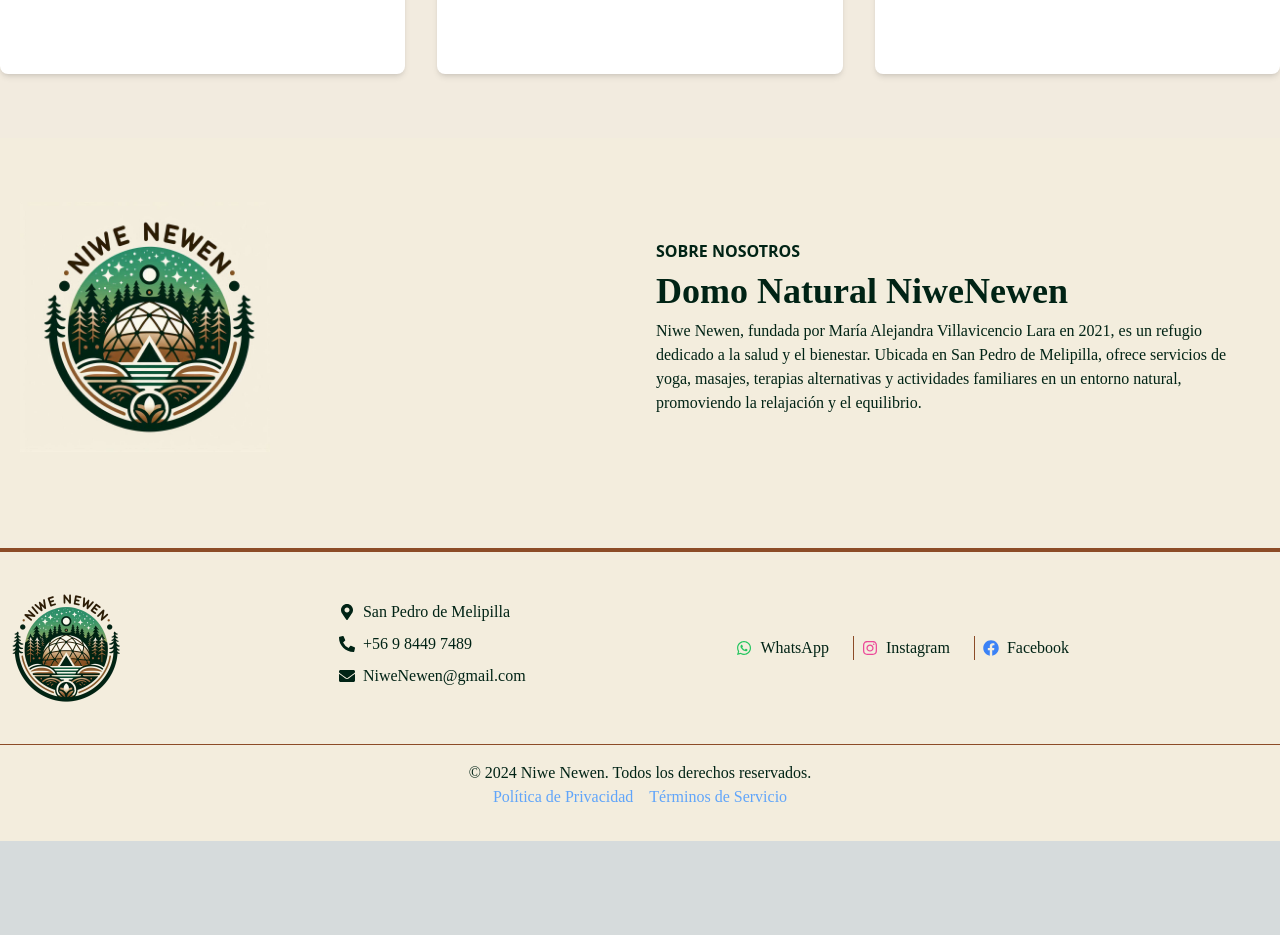
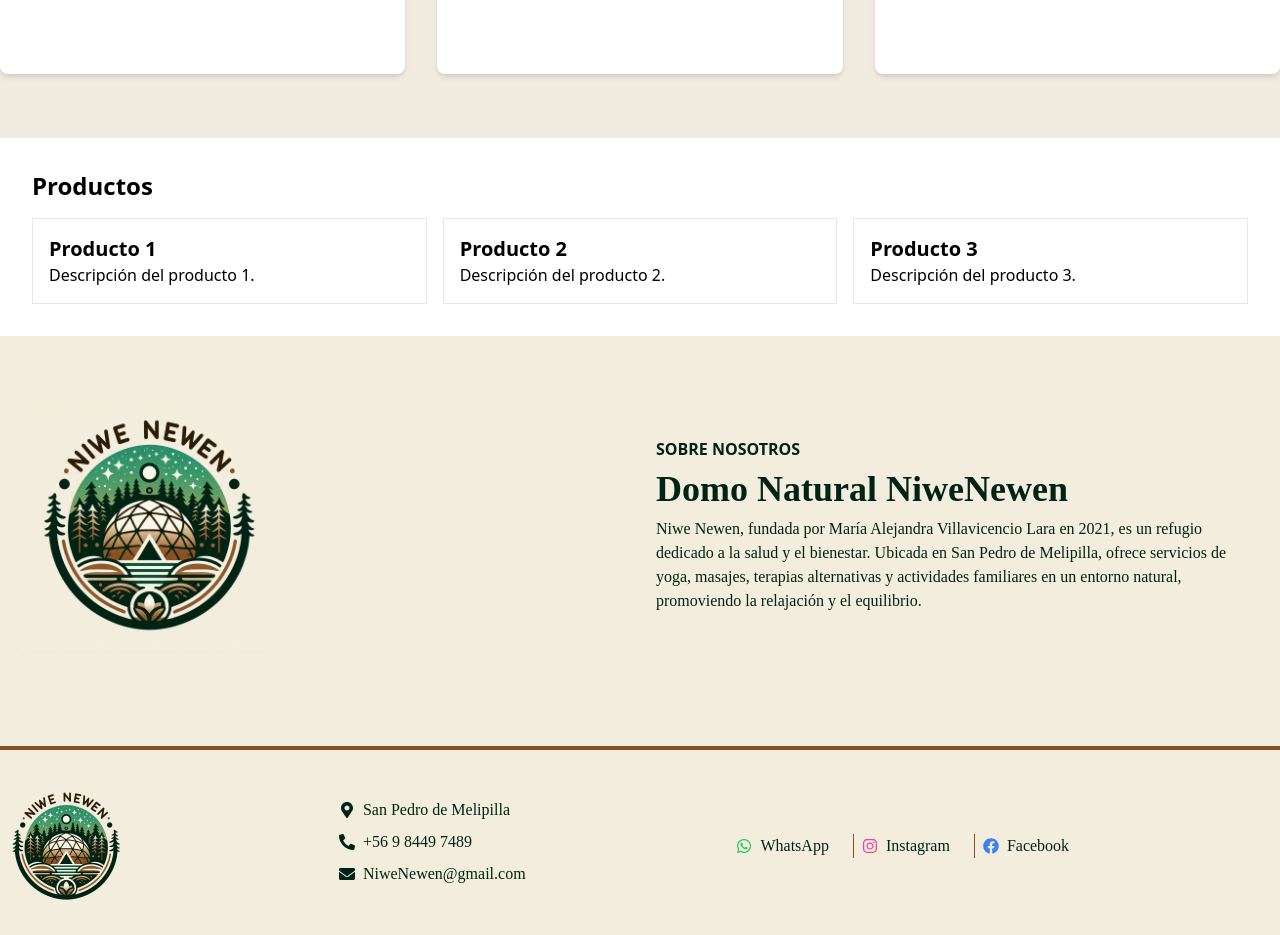
Before and after one commit to JKiddo-dev/NiweNewen, a Next.js app: page / in a window 1280 px wide. Shown: the part 1460-2395 px from the top of the page. Before the commit the page ends 2301 px from the top, so only its background shows below. Built offline with nearby package versions, Linux system fonts and the light colour scheme.

Commit message:
add productssection

```diff
--- a/app/page.tsx
+++ b/app/page.tsx
@@ -1,5 +1,6 @@
 import { About } from "@/components/About"
 import Hero from "@/components/Hero"
+import ProductsSection from "@/components/ProductsSection"
 import { Services } from "@/components/Services"
 import { StatisticsSection } from "@/components/StatisticsSection"
 
@@ -10,6 +11,7 @@
       <Hero/>
       <Services/>
       <StatisticsSection/>
+      <ProductsSection/>
       <About/>
     </>
   )
--- /dev/null
+++ b/components/ProductsSection.tsx
@@ -0,0 +1,26 @@
+import React from 'react';
+
+const ProductsSection = () => {
+  return (
+    <section className="bg-white p-8">
+      <h2 className="text-2xl font-bold mb-4">Productos</h2>
+      <div className="grid grid-cols-1 md:grid-cols-2 lg:grid-cols-3 gap-4">
+        <div className="border p-4">
+          <h3 className="text-xl font-semibold">Producto 1</h3>
+          <p>Descripción del producto 1.</p>
+        </div>
+        <div className="border p-4">
+          <h3 className="text-xl font-semibold">Producto 2</h3>
+          <p>Descripción del producto 2.</p>
+        </div>
+        <div className="border p-4">
+          <h3 className="text-xl font-semibold">Producto 3</h3>
+          <p>Descripción del producto 3.</p>
+        </div>
+        {/* Añade más productos según sea necesario */}
+      </div>
+    </section>
+  );
+};
+
+export default ProductsSection;
```
